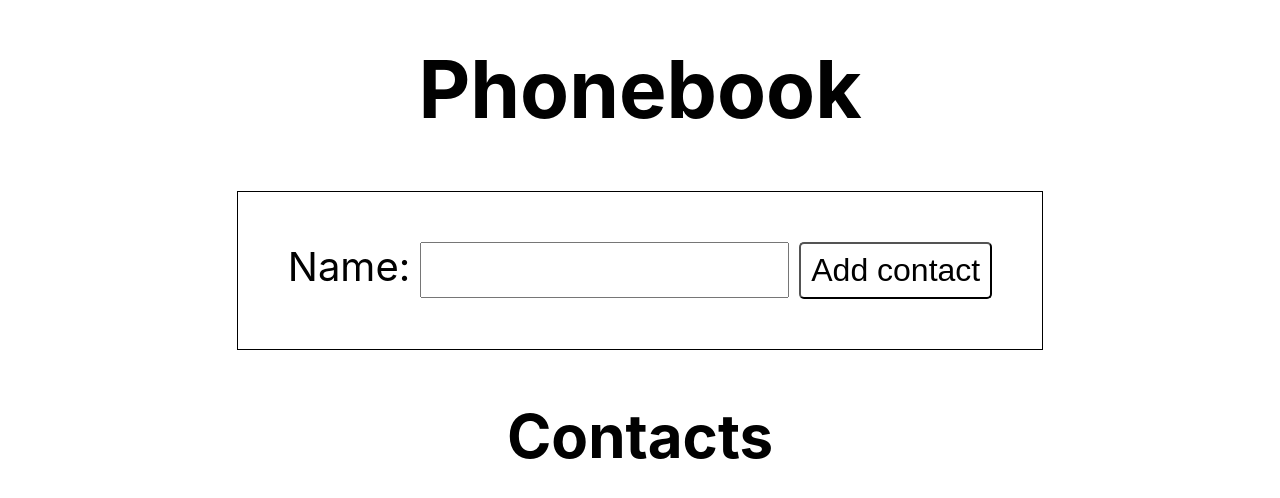
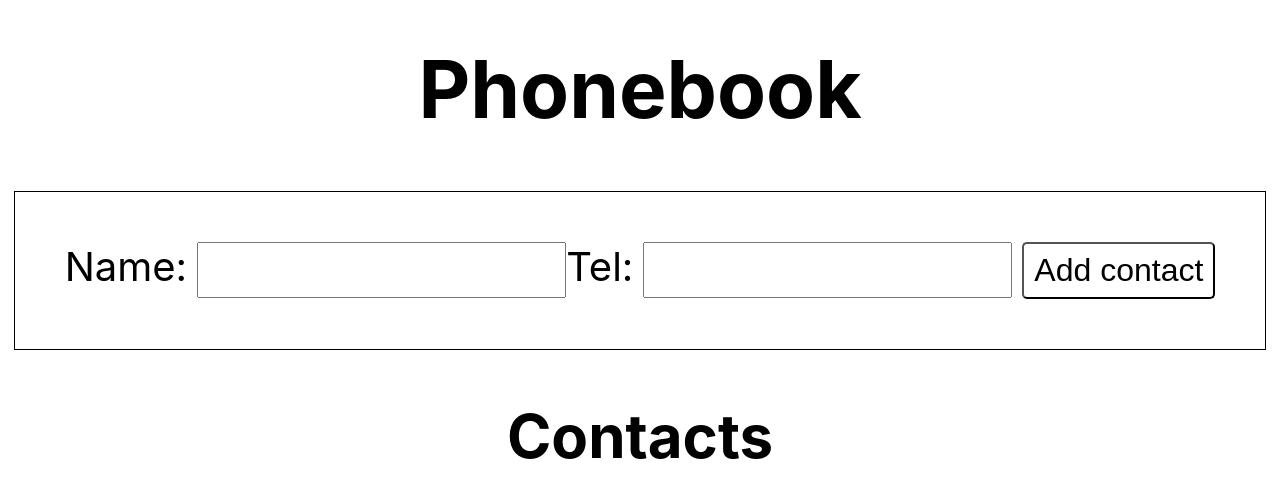
Before and after one commit to atevsl/goit-react-hw-02-phonebook, a React (Create React App) app: page / in a window 1280 px wide. Shown: the part 106-604 px from the top of the page. Built offline with nearby package versions, Linux system fonts and the light colour scheme.

Commit message:
add step-2

```diff
--- a/src/components/App.jsx
+++ b/src/components/App.jsx
@@ -7,15 +7,16 @@
   state = {
     contacts: [],
     name: '',
+    number: '',
   };
   addContact = newContact => {
     this.setState(prevState => ({
       contacts: [newContact, ...prevState.contacts],
     }));
-    this.setState({ name: '' });
+    this.setState({ name: '', number: '' });
   };
-  enterName = e => {
-    this.setState({ name: e.currentTarget.value });
+  onInputHendler = e => {
+    this.setState({ [e.currentTarget.name]: e.currentTarget.value });
   };
   render() {
     return (
@@ -32,8 +33,9 @@
       >
         <Form
           name={this.state.name}
+          number={this.state.number}
           onSubmit={this.addContact}
-          enterName={this.enterName}
+          onInputHendler={this.onInputHendler}
         />
         <ContactList phoneBook={this.state.contacts}></ContactList>
       </div>
--- a/src/components/ContactList.jsx
+++ b/src/components/ContactList.jsx
@@ -8,7 +8,11 @@
         <h2>Contacts</h2>
         <ul>
           {this.props.phoneBook.map(contact => {
-            return <li key={contact.id}>{contact.name}</li>;
+            return (
+              <li key={contact.id}>
+                {contact.name}: {contact.number}
+              </li>
+            );
           })}
         </ul>
       </>
--- a/src/components/Form.jsx
+++ b/src/components/Form.jsx
@@ -45,6 +45,7 @@
     const newContact = {
       name: this.props.name,
       id: shortid.generate(),
+      number: this.props.number,
     };
     this.props.onSubmit(newContact);
   };
@@ -53,7 +54,7 @@
       <>
         <h1>Phonebook</h1>
         <FormStyled onSubmit={this.onSubmitHendler}>
-          <LabelStyled htmlFor="">
+          <LabelStyled htmlFor="name">
             <span>Name:</span>
             <InputStyled
               type="text"
@@ -62,8 +63,20 @@
               title="Name may contain only letters, apostrophe, dash and spaces. For example Adrian, Jacob Mercer, Charles de Batz de Castelmore d'Artagnan"
               required
               value={this.props.name}
-              onChange={this.props.enterName}
+              onChange={this.props.onInputHendler}
             />
+          </LabelStyled>
+          <LabelStyled htmlFor="number">
+            <span>Tel:</span>
+            <InputStyled
+              type="tel"
+              name="number"
+              pattern="\+?\d{1,4}?[-.\s]?\(?\d{1,3}?\)?[-.\s]?\d{1,4}[-.\s]?\d{1,4}[-.\s]?\d{1,9}"
+              title="Phone number must be digits and can contain spaces, dashes, parentheses and can start with +"
+              required
+              value={this.props.number}
+              onChange={this.props.onInputHendler}
+            ></InputStyled>
           </LabelStyled>
           <ButtonStyled type="submit">Add contact</ButtonStyled>
         </FormStyled>
```
